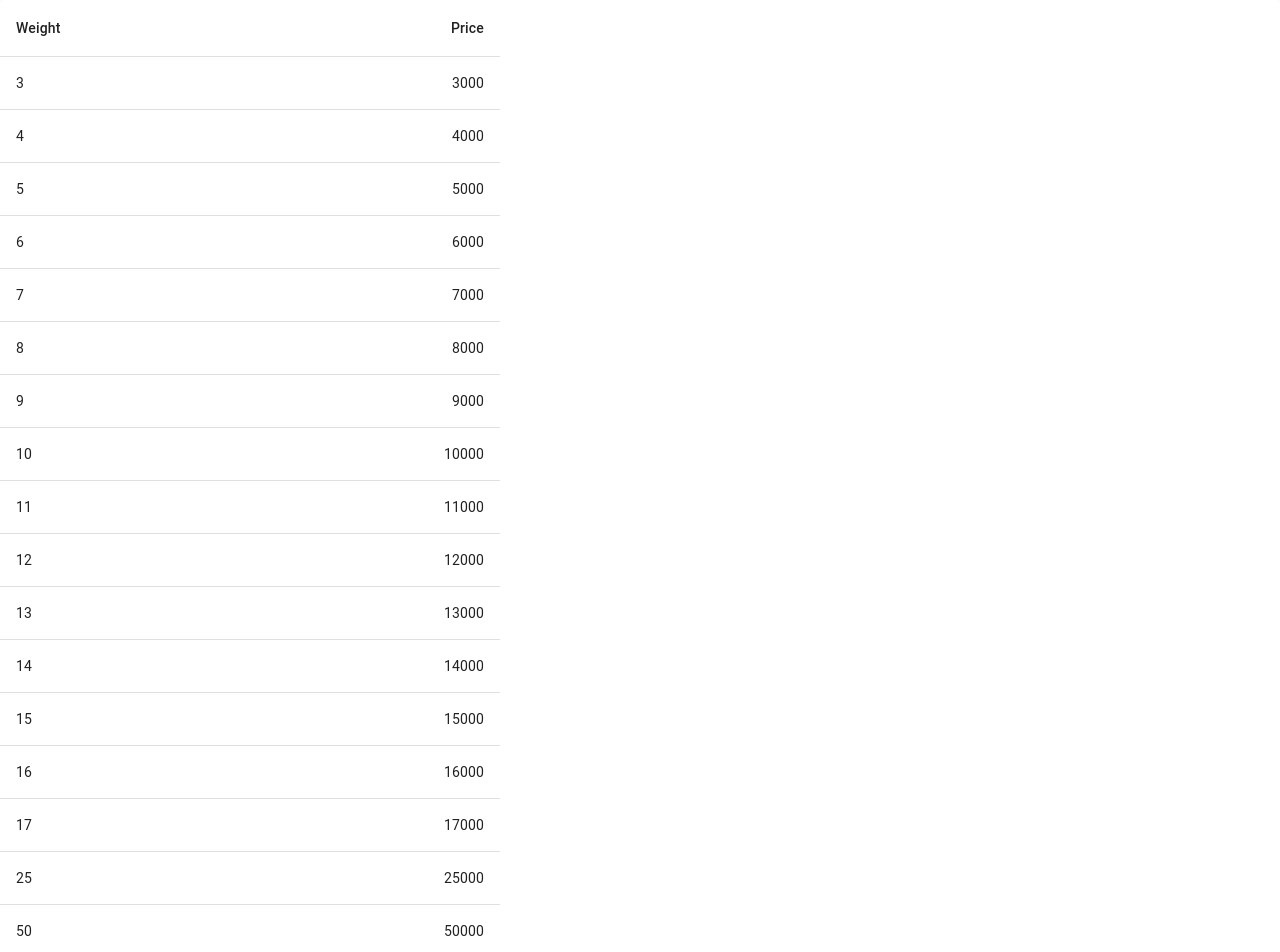
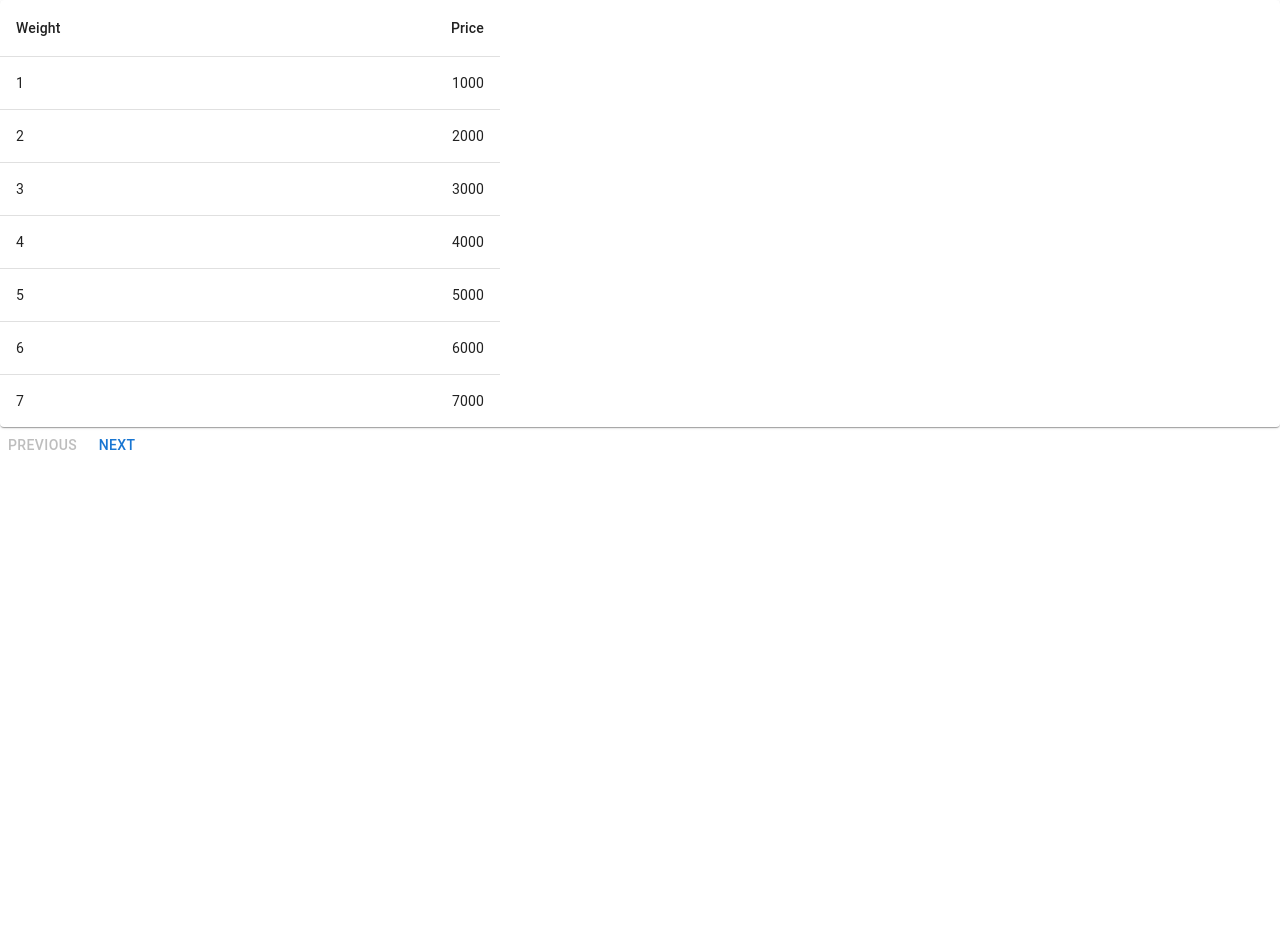
Before and after one commit to Ideeassim/Gas-Price-Calculator, a React (Vite) app: page / in a window 1280 px wide. Shown: the top 952 px of the page. After the commit the page ends 800 px from the top, so only its background shows below. Built offline with nearby package versions, Linux system fonts and the light colour scheme; a web font is replaced by a local one.

Commit message:
price table and pagination functionality complete

```diff
--- a/src/App.jsx
+++ b/src/App.jsx
@@ -1,6 +1,6 @@
 
 import { useState, React } from 'react';
-import { Box } from '@mui/material';
+import { Box, Button } from '@mui/material';
 import Table from '@mui/material/Table';
 import TableBody from '@mui/material/TableBody';
 import TableCell from '@mui/material/TableCell';
@@ -8,27 +8,36 @@ import TableContainer from '@mui/material/TableContainer';
 import TableHead from '@mui/material/TableHead';
 import TableRow from '@mui/material/TableRow';
 import Paper from '@mui/material/Paper';
+
 function App() {
-//  const [currentPage, setCurrentPage] = useState(1);
 
- //generate data
- const gasData=Array.from({length:15}, (_, item) =>{
-   const weight =( item +3) ;
-  const price = weight * 1000;
+  const gD= Array.from({length:15}, (_, item)=>{
+ return  item + 1;
+})
 
-   return {weight, price};
- })
-const t =[25, 50, 60]
+
+const t =[...gD,25, 50, 60]
+console.log(t);
+
  const gasData2= Array.from(t, i =>{
-  const wght = i +0;
-  const p2= i * 1000;
+  const weight = i +0;
+  const price= i * 1000;
 
-  return {wght,p2};
+  return {weight,price};
  })
 
 //pagination
 //set current page state:
-const [currentPage, setCurrentPage]= useState(1)
+const [currentPage, setCurrentPage]= useState(1);
+const itemsPerPage=7;
+
+//get items for current page
+const startIndex= (currentPage -1)*7;
+const displayedData= gasData2.slice(startIndex, startIndex+itemsPerPage);
+
+//calculate total pages
+const totalPages= Math.ceil(gasData2.length/itemsPerPage);
+console.log(totalPages);
 
 
 
@@ -47,9 +56,9 @@ const [currentPage, setCurrentPage]= useState(1)
           </TableRow>
         </TableHead>
         <TableBody>
-          {gasData.map((row) => (
+          {displayedData.map((row) => (
             <TableRow
-              key={row.weight}
+              key={row}
               sx={{ '&:last-child td, &:last-child th': { border: 0 } }}
             >
               <TableCell component="th" scope="row">
@@ -57,26 +66,16 @@ const [currentPage, setCurrentPage]= useState(1)
               </TableCell>
               <TableCell align="right">{row.price}</TableCell>
             </TableRow> ))}
-             {gasData2.map((row, index) => (
-              <TableRow
-                key={index}
-                sx={{ '&:last-child td, &:last-child th': { border: 0 } }}
-              >
-                <TableCell component="th" scope="row">
-                  {row.wght}
-                </TableCell>
 
-
-
-
-                <TableCell align="right">{row.p2}</TableCell>
-              </TableRow>
-
-          ))}
 
         </TableBody>
       </Table>
     </TableContainer>
+
+    <Box>
+      <Button onClick={()=>setCurrentPage(currentPage-1)} disabled={currentPage===1}>Previous</Button>
+      <Button onClick={()=>setCurrentPage(currentPage+1)} disabled={currentPage===totalPages}>Next</Button>
+    </Box>
 </Box>)
 }
 
--- a/src/components/Pagination.jsx
+++ /dev/null
@@ -1,35 +0,0 @@
-import React from "react";
-
-const Pagination = ({ currentPage, totalPages, onPageChange }) => {
-  const pageNumbers = Array.from({ length: totalPages }, (_, i) => i + 1);
-
-  return (
-      <div style={{ display: "flex", gap: "8px", marginTop: "20px" }}>
-      <button
-        onClick={() => onPageChange(currentPage - 1)}
-        disabled={currentPage === 1}
-      >
-        Prev
-      </button>
-
-      {pageNumbers.map((num) => (
-        <button
-          key={num}
-          onClick={() => onPageChange(num)}
-          style={{ fontWeight: num === currentPage ? "bold" : "normal" }}
-        >
-          {num}
-        </button>
-      ))}
-
-      <button
-        onClick={() => onPageChange(currentPage + 1)}
-        disabled={currentPage === totalPages}
-      >
-        Next
-      </button>
-    </div>
-  );
-};
-
-export default Pagination;
--- a/src/components/Price Table.jsx
+++ /dev/null
@@ -1,127 +0,0 @@
-import {React, useState} from 'react'
-import Box from '@mui/material/Box';
-import Paper from '@mui/material/Paper';
-import Table from '@mui/material/Table';
-import TableBody from '@mui/material/TableBody';
-import TableCell from '@mui/material/TableCell';
-import TableContainer from '@mui/material/TableContainer';
-import TableHead from '@mui/material/TableHead';
-import TableRow from '@mui/material/TableRow';
-
-
-const PriceTable= () => {
-  const[unitPrice, setUnitPrice]=useState();
-
- const weights =[];
- for (let i = 3; i < 21; i++) {
- weights.push(i);
-
- }
-const secondWgts =[25,50,60]
-
- const price=[];
- for (let i = 1; i < weights.length; i++) {
- price.push(i*2000)
- }
-
- function calcPrice(event) {
-  return setUnitPrice(event.target.value);
- }
-
-  return (
-    <Box
-    sx={{
-      display: 'flex',
-      flexDirection:'column',
-      height:'20rem',
-      width:'auto',
-      gap:'15px'
-
-    }}
-  >
-
-      <Box display='flex' gap={3}>
-      <label htmlFor="12.5kg" class='text-[#D5C7A3]'>12.5kg Cylinder</label>
-      <input type="text" name="" id="" class='outline rounded' onChange={calcPrice}/>
-
-      </Box><p>Unit Price is: {unitPrice}</p>
-      {/* table */}
-   <Box display='flex' gap={5}>
-{/* first table */}
-   <TableContainer component={Paper}>
-<Table sx={{ minWidth: 600 }} aria-label="simple table">
-  <TableHead>
-    <TableRow>
-      <TableCell>Weight</TableCell>
-      <TableCell align="right">Price</TableCell>
-    </TableRow>
-  </TableHead>
-  {/* Body */}
-  <TableBody>
-    {
-      // Create the weights array from 3kg to 21kg
-      [...Array(13)].map((_, index) => {
-        const weight = 3 + index; // Create weights from 3 to 21
-        const price = ((unitPrice/12.5) * weight).toFixed(2); // Example price logic: 5 per kg
-
-        return (
-          <TableRow key={weight}>
-            <TableCell component="th" scope="row">
-              {weight}kg
-            </TableCell>
-            <TableCell align="right">{price}</TableCell>
-          </TableRow>
-        );
-      })
-    }
-
-  </TableBody>
-</Table>
-</TableContainer>
- {/* second table */}
- <TableContainer component={Paper}>
-<Table sx={{ minWidth: 600 }} aria-label="simple table">
-  <TableHead>
-    <TableRow>
-      <TableCell>Weight</TableCell>
-      <TableCell align="right">Price</TableCell>
-    </TableRow>
-  </TableHead>
-  {/* Body */}
-  <TableBody>
-    {
-      // Create the weights array from 3kg to 21kg
-      [...Array(10)].map((_, index) => {
-        const weight = 16 + index; // Create weights from 3 to 21
-        const price = ((unitPrice/12.5) * weight).toFixed(2); // Example price logic: 5 per kg
-
-        return (
-          <TableRow key={weight}>
-            <TableCell component="th" scope="row">
-              {weight}kg
-            </TableCell>
-            <TableCell align="right">{price}</TableCell>
-          </TableRow>
-        );
-      })
-    }
-   {secondWgts.map((weights)=>{
-      const price2 = ((unitPrice/12.5) * weights).toFixed(2);
-    return <TableRow >
-            <TableCell component="th" scope="row">
-            {weights}kg
-            </TableCell>
-            <TableCell align="right">{price2}</TableCell>
-          </TableRow>
-   })}
-  </TableBody>
-</Table>
-</TableContainer>
-</Box>
-
-
-  </Box>
-  )
-}
-
-export default PriceTable
--- /dev/null
+++ b/src/components/PriceTable.jsx
@@ -0,0 +1,9 @@
+import React from 'react'
+
+const PriceTable = () => {
+  return (
+    <div>PriceTable</div>
+  )
+}
+
+export default PriceTable
```
